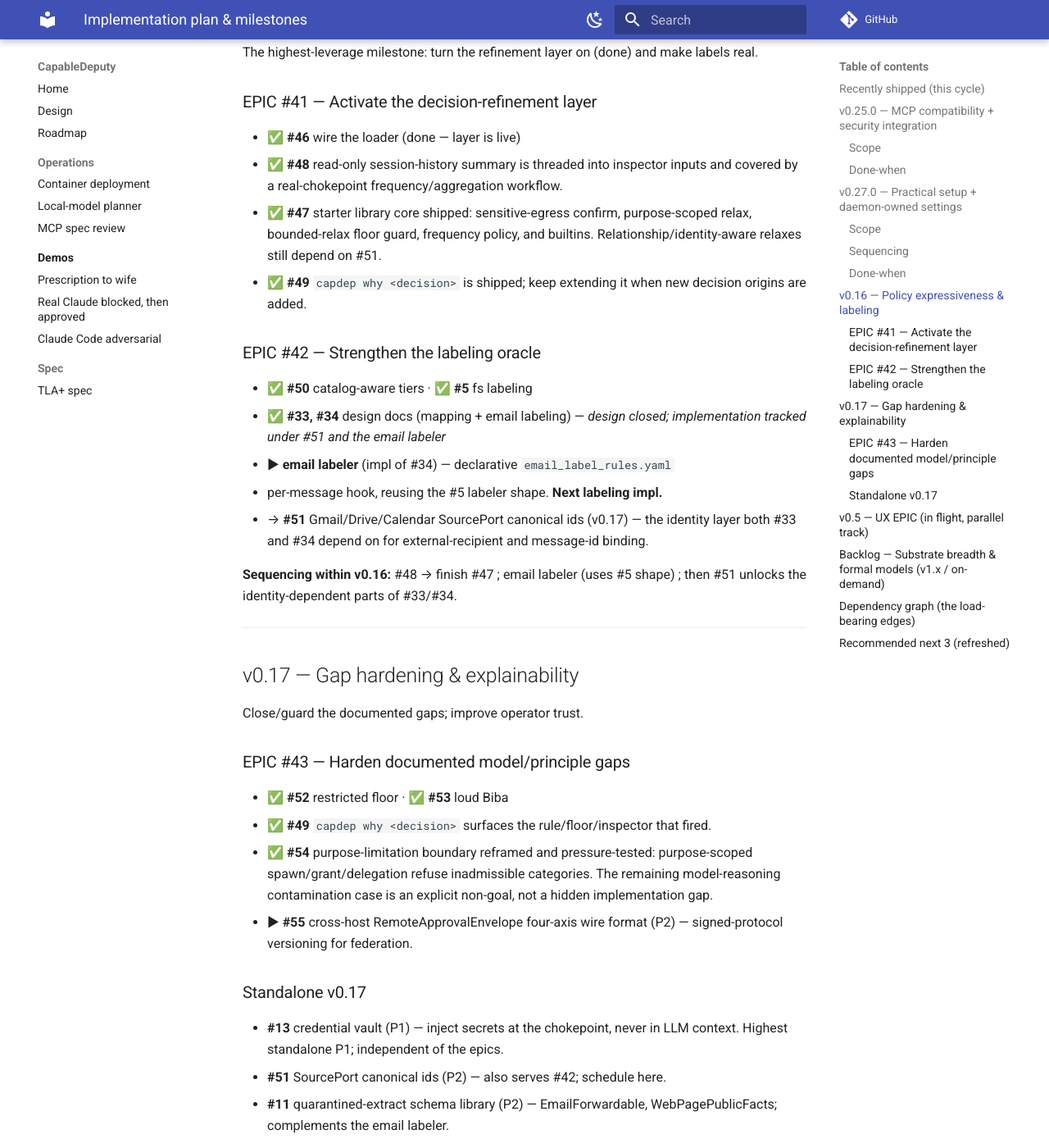
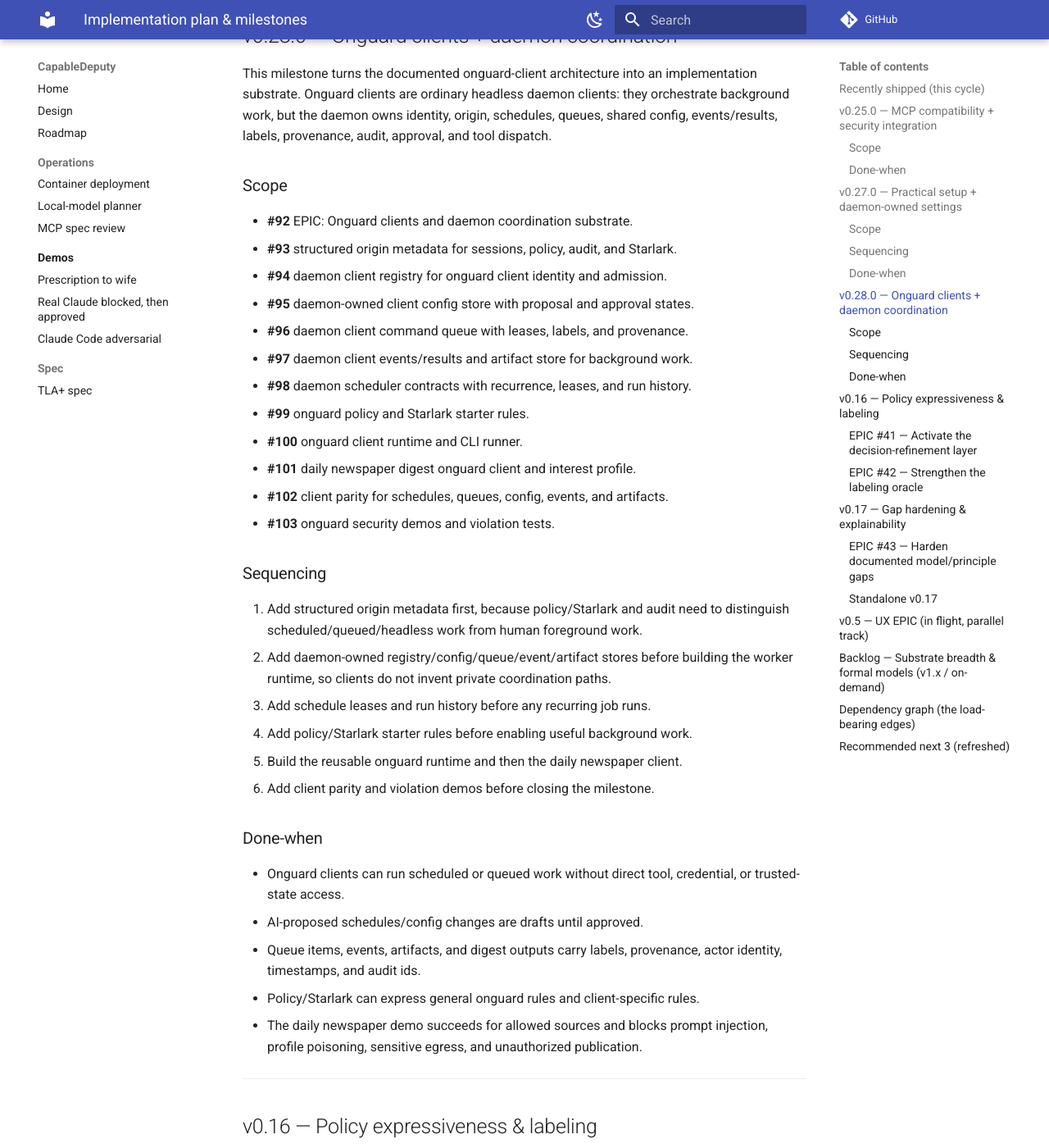
Before and after one commit to marctjones/capabledeputy, an MkDocs documentation site: the page built from docs/implementation-plan.md, in a window 1280 px wide and 1400 px high, scrolled down 3986 px. Shown: the whole window at 82% size. Built offline with MkDocs 1.6.1 and Material for MkDocs 9.7.7, drawn with Linux system fonts in a browser that asks for light colours; comment, search, counter and statistics services are not loaded; some of the changed text lies outside the part shown.

Commit message:
Track onguard coordination milestone

```diff
--- a/docs/implementation-plan.md
+++ b/docs/implementation-plan.md
@@ -6,6 +6,7 @@ the *sequencing rationale*. Last refreshed 2026-06-21 after v0.26 client
 parity closed and v0.27 practical setup started.
 
 Milestones (GitHub): **v0.27.0** Practical setup + daemon-owned settings ·
+**v0.28.0** Onguard clients + daemon coordination ·
 **v0.25.0** MCP compatibility and security integration ·
 **v0.16** Policy expressiveness & labeling · **v0.17** Gap hardening &
 explainability · **v0.5** UX EPIC · **Backlog** Substrate breadth & formal
@@ -137,6 +138,54 @@ macOS + Google Workspace assistant usable without CLI/YAML handholding.
 
 ---
 
+## v0.28.0 — Onguard clients + daemon coordination
+
+This milestone turns the documented onguard-client architecture into an
+implementation substrate. Onguard clients are ordinary headless daemon clients:
+they orchestrate background work, but the daemon owns identity, origin,
+schedules, queues, shared config, events/results, labels, provenance, audit,
+approval, and tool dispatch.
+
+### Scope
+
+- **#92** EPIC: Onguard clients and daemon coordination substrate.
+- **#93** structured origin metadata for sessions, policy, audit, and
+  Starlark.
+- **#94** daemon client registry for onguard client identity and admission.
+- **#95** daemon-owned client config store with proposal and approval states.
+- **#96** daemon client command queue with leases, labels, and provenance.
+- **#97** daemon client events/results and artifact store for background work.
+- **#98** daemon scheduler contracts with recurrence, leases, and run history.
+- **#99** onguard policy and Starlark starter rules.
+- **#100** onguard client runtime and CLI runner.
+- **#101** daily newspaper digest onguard client and interest profile.
+- **#102** client parity for schedules, queues, config, events, and artifacts.
+- **#103** onguard security demos and violation tests.
+
+### Sequencing
+
+1. Add structured origin metadata first, because policy/Starlark and audit need
+   to distinguish scheduled/queued/headless work from human foreground work.
+2. Add daemon-owned registry/config/queue/event/artifact stores before building
+   the worker runtime, so clients do not invent private coordination paths.
+3. Add schedule leases and run history before any recurring job runs.
+4. Add policy/Starlark starter rules before enabling useful background work.
+5. Build the reusable onguard runtime and then the daily newspaper client.
+6. Add client parity and violation demos before closing the milestone.
+
+### Done-when
+
+- Onguard clients can run scheduled or queued work without direct tool,
+  credential, or trusted-state access.
+- AI-proposed schedules/config changes are drafts until approved.
+- Queue items, events, artifacts, and digest outputs carry labels,
+  provenance, actor identity, timestamps, and audit ids.
+- Policy/Starlark can express general onguard rules and client-specific rules.
+- The daily newspaper demo succeeds for allowed sources and blocks prompt
+  injection, profile poisoning, sensitive egress, and unauthorized publication.
+
+---
+
 ## v0.16 — Policy expressiveness & labeling
 
 The highest-leverage milestone: turn the refinement layer on (done) and
```
Also changed, not shown: ROADMAP.md (+25 -0 lines).
